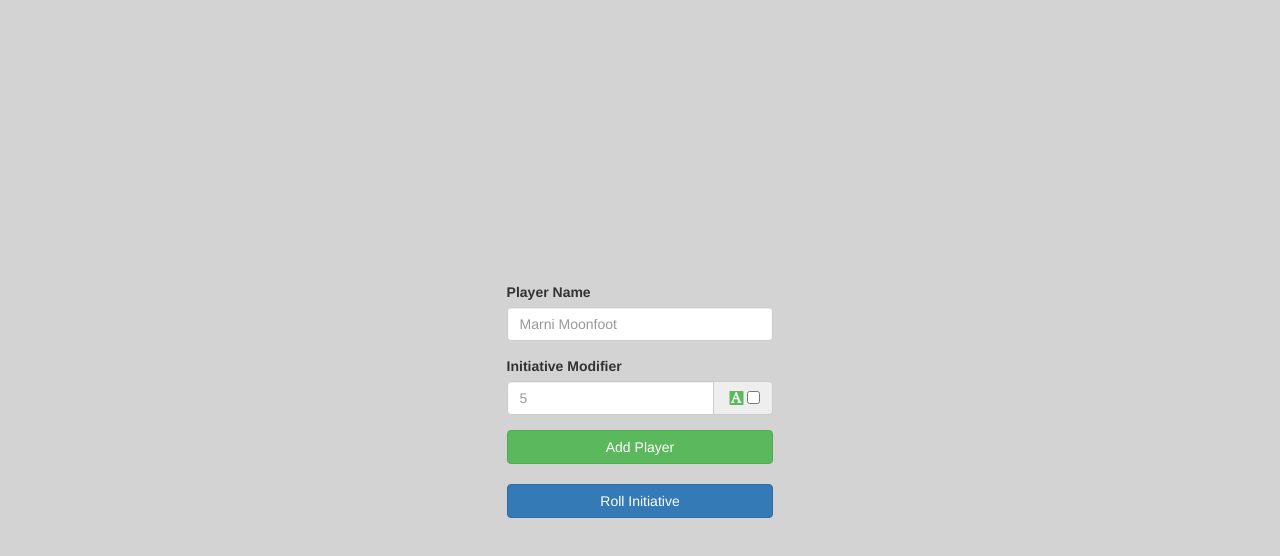
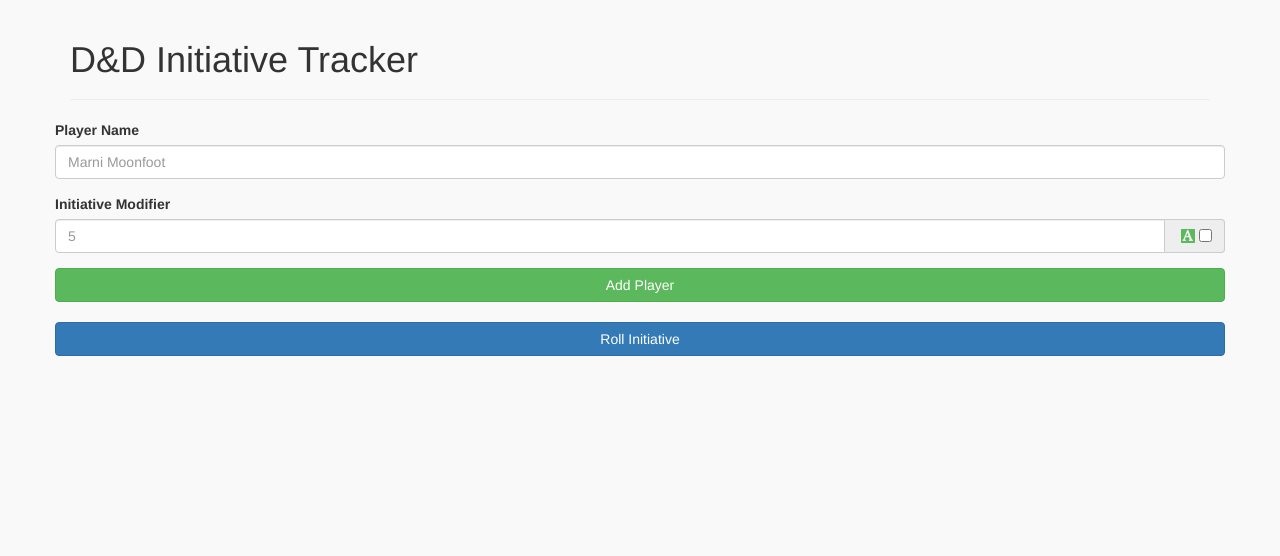
Before and after one commit to CharmedSatyr/dnd_combat_tracker, a React (Create React App) app: page / in a window 1280 px wide. Shown: the top 556 px of the page. Built offline with nearby package versions, Linux system fonts and the light colour scheme.

Commit message:
+page header; use grid for alignment; bg color

```diff
--- a/src/components/App.js
+++ b/src/components/App.js
@@ -1,20 +1,24 @@
 import React, { Component } from 'react'
 import Initiative from './Initiative'
+
+import { Grid, PageHeader, Row } from 'react-bootstrap'
 
 class App extends Component {
   render() {
     return (
       <div
         style={{
-          background: 'lightgray',
-          display: 'flex',
-          alignItems: 'center',
-          justifyContent: 'center',
+          backgroundColor: '#f9f9f9',
           width: '100%',
           height: '100vh',
         }}
       >
-        <Initiative />
+        <Grid>
+          <PageHeader>D&amp;D Initiative Tracker</PageHeader>
+          <Row className="show-grid">
+            <Initiative />
+          </Row>
+        </Grid>
       </div>
     )
   }
```
